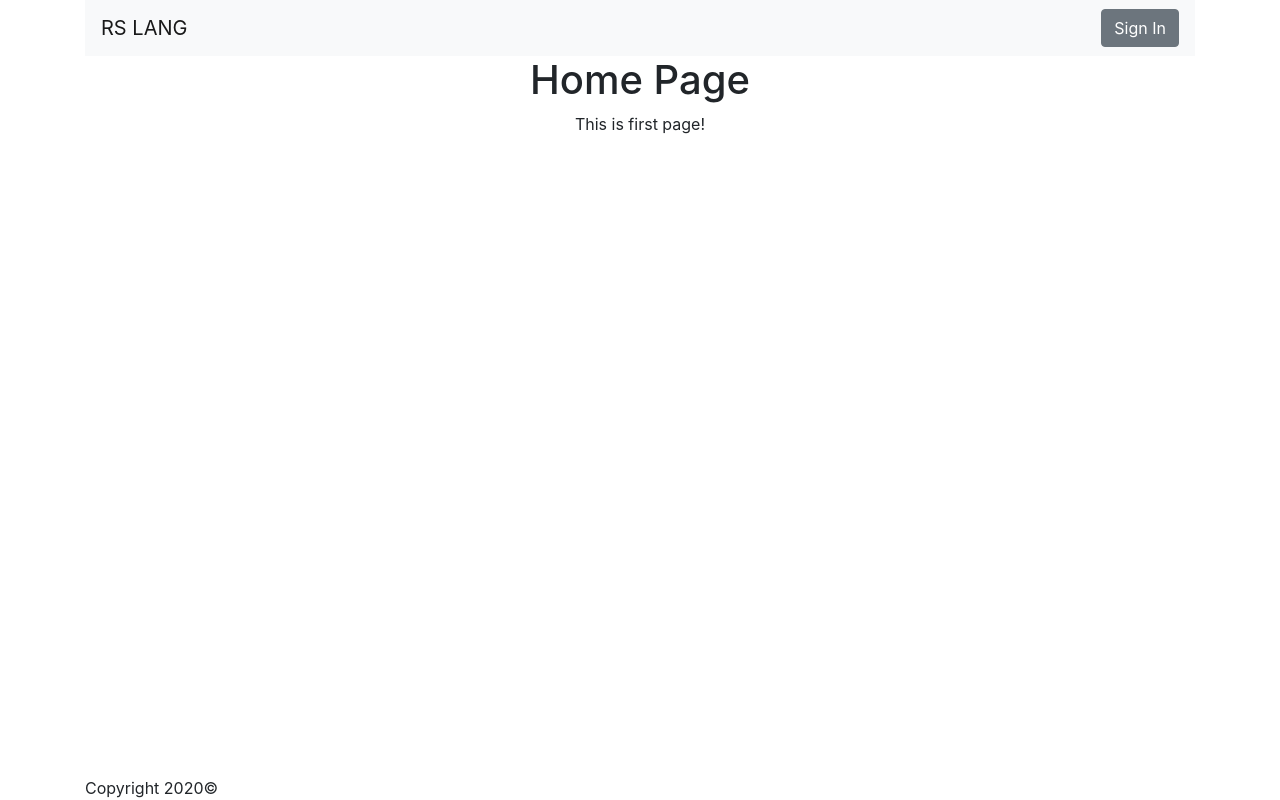
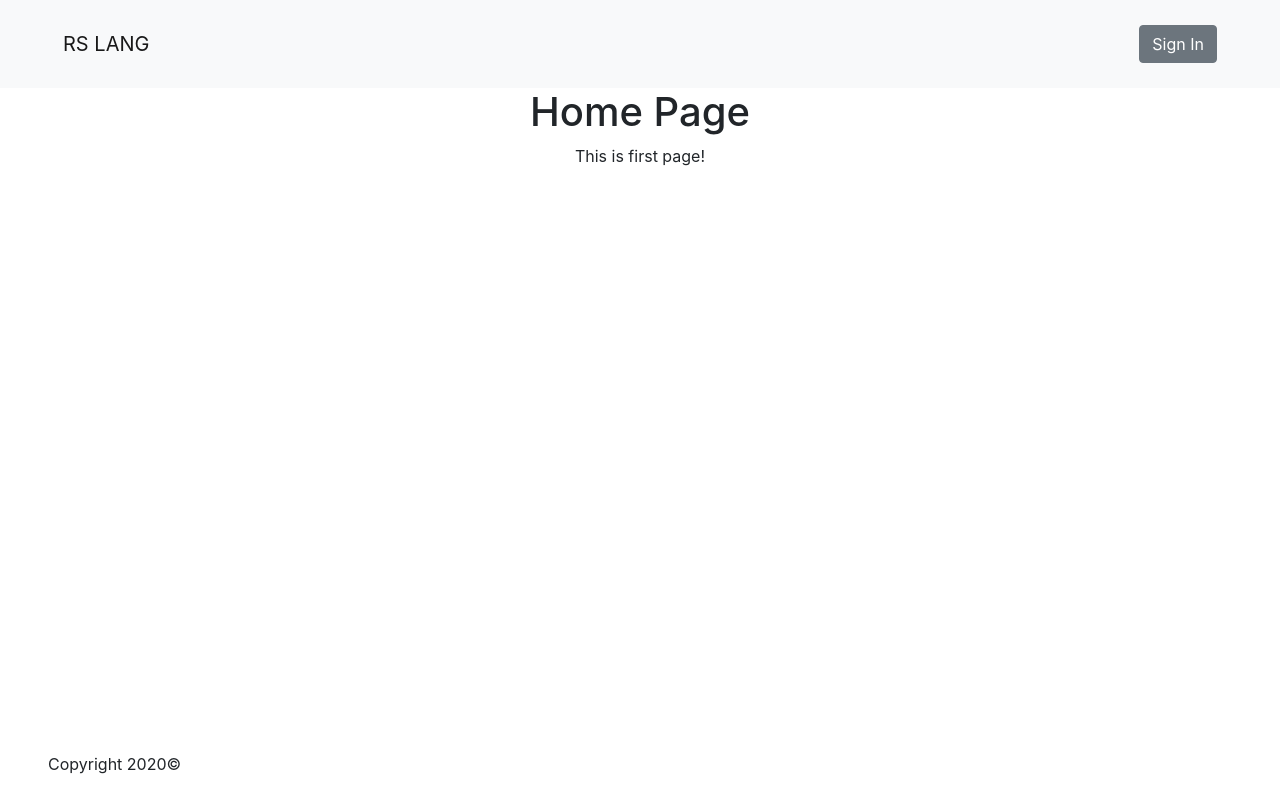
Before and after one commit to denverden/rslang, a website built with webpack: page src/index.html in a window 1280 px wide. Built offline with nearby package versions, Linux system fonts and the light colour scheme.

Commit message:
refactor: change file names and common styles

```diff
--- a/src/components/app.scss
+++ b/src/components/app.scss
@@ -15,8 +15,9 @@ body {
 
 main {
   width: 100%;
-  height: 100%;
+  // height: 100%;
   display: flex;
   flex-direction: column;
   align-items: center;
+  flex-grow: 1;
 }
--- a/src/components/footer/Footer.js
+++ b/src/components/footer/Footer.js
@@ -5,10 +5,10 @@ class Footer extends Component { }
 const footer = new Footer({
   selector: 'footer',
   template: `
-            <div class="container">
+            <div class="container-fluid px-5 py-4">
              Copyright 2020&copy;
             </div>
-  `,
+          `,
 });
 
 export default footer;
--- a/src/components/header/Header.js
+++ b/src/components/header/Header.js
@@ -5,8 +5,8 @@ class Header extends Component {}
 const header = new Header({
   selector: 'header',
   template: `
-            <div class="container">
-              <nav class="navbar navbar-expand-lg navbar-light bg-light">
+            <nav class="navbar navbar-expand-lg navbar-light bg-light px-5 py-4">
+              <div class="container-fluid">
                 <a class="navbar-brand" href="#">RS LANG</a>
                 <button class="navbar-toggler" type="button" data-toggle="collapse" data-target="#navbarText" aria-controls="navbarText" aria-expanded="false" aria-label="Toggle navigation">
                   <span class="navbar-toggler-icon"></span>
@@ -18,9 +18,9 @@ const header = new Header({
                     </li>
                   </ul>
                 </div>
-              </nav>
-            </div>
-  `,
+              </div>
+            </nav>
+          `,
 });
 
 export default header;
--- a/src/components/signin-page/SignInPage.js
+++ b/src/components/signin-page/SignInPage.js
@@ -55,7 +55,7 @@ class SignInPage extends Component {
   }
 }
 
-const signinPage = new SignInPage({
+const signInPage = new SignInPage({
   selector: 'main',
   template: `
             <div class="container">
@@ -80,4 +80,4 @@ const signinPage = new SignInPage({
             </div>`,
 });
 
-export default signinPage;
+export default signInPage;
--- a/src/components/signup-page/SignUpPage.js
+++ b/src/components/signup-page/SignUpPage.js
@@ -72,7 +72,7 @@ class SignUpPage extends Component {
   }
 }
 
-const signupPage = new SignUpPage({
+const signUpPage = new SignUpPage({
   selector: 'main',
   template: `
             <div class="container">
@@ -102,4 +102,4 @@ const signupPage = new SignUpPage({
   `,
 });
 
-export default signupPage;
+export default signUpPage;
```
Also changed, not shown: src/components/routing/routesData.js (+4 -4 lines).
